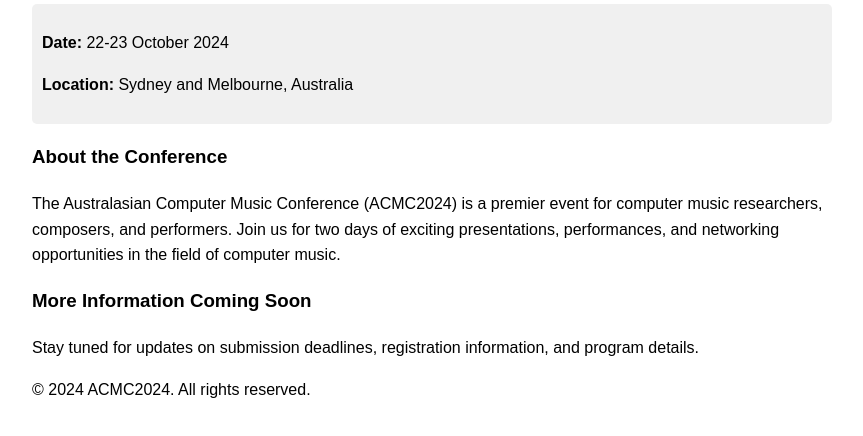
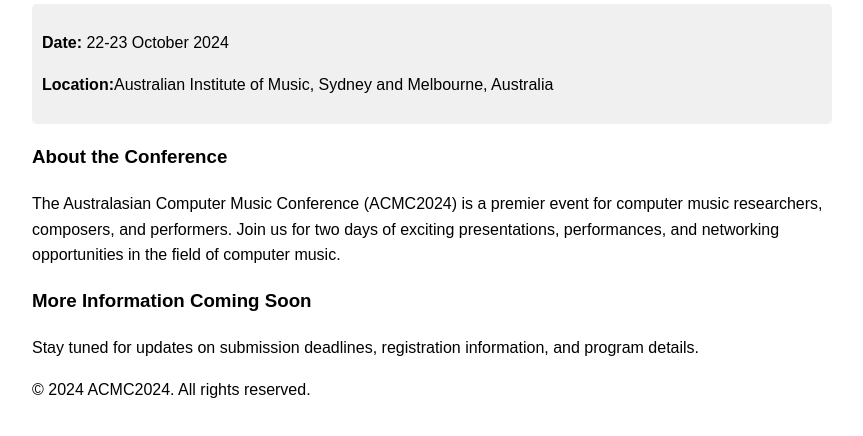
Before and after one commit to australasian-computer-music-association/acmc2024, a plain HTML site: page index.html in a window 1280 px wide. Shown: the part 168-604 px from the top of the page, without its empty margins (208-1071 px from the left). Drawn offline with Linux system fonts and the light colour scheme.

Commit message:
added AIM

```diff
--- a/index.html
+++ b/index.html
@@ -32,7 +32,7 @@
     <main>
         <section class="highlight">
             <p><strong>Date:</strong> 22-23 October 2024</p>
-            <p><strong>Location:</strong> Sydney and Melbourne, Australia</p>
+            <p><strong>Location:</strong>Australian Institute of Music, Sydney and Melbourne, Australia</p>
         </section>
 
         <section>
```
